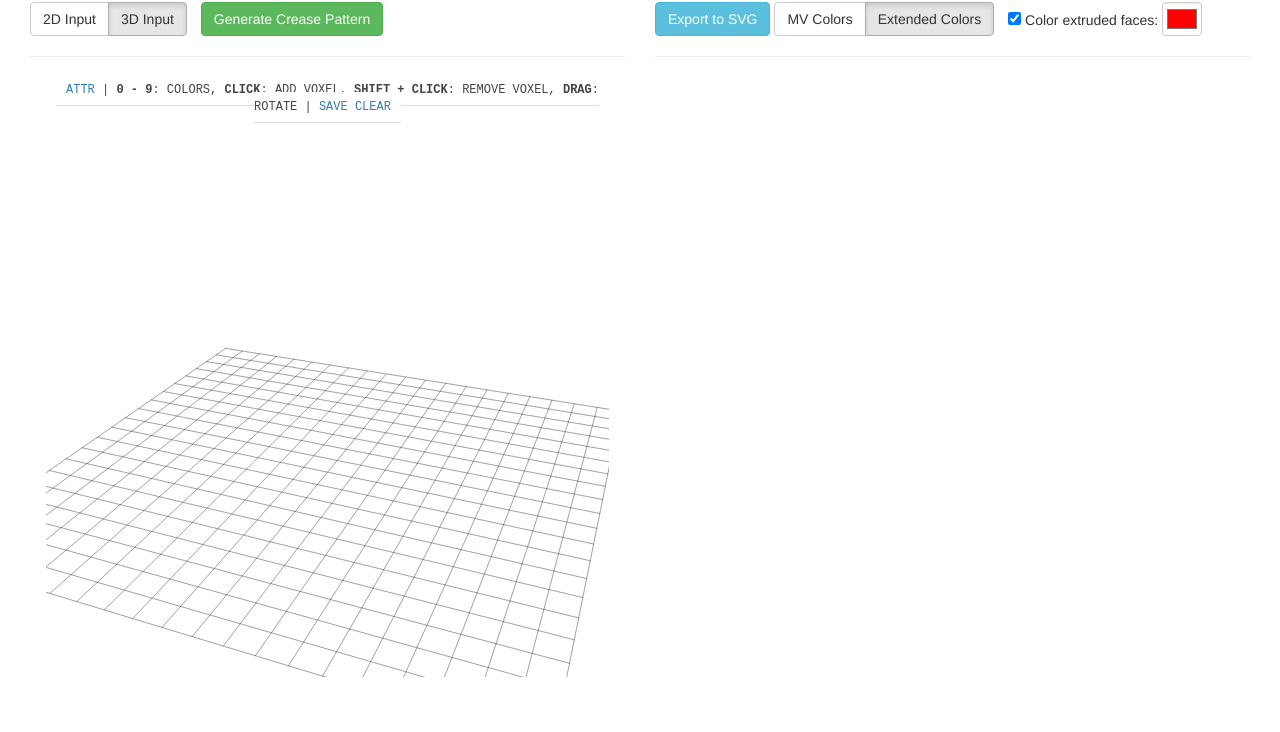
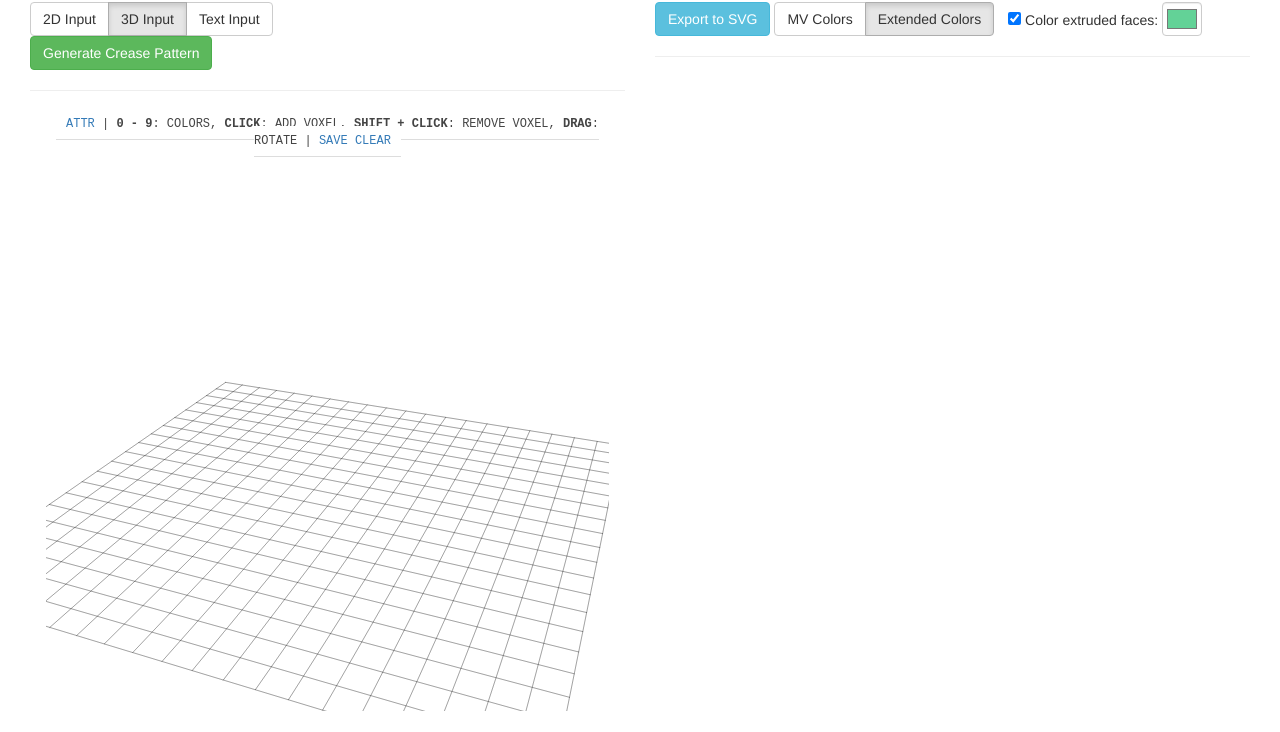
Before and after one commit to alam-shahul/Polygami, a plain HTML site: page index.html in a window 1280 px wide. Shown: the part 68-800 px from the top of the page. Drawn offline with nearby package versions, Linux system fonts and the light colour scheme.

Commit message:
Added extruded cube font!

```diff
--- a/index.html
+++ b/index.html
@@ -35,6 +35,7 @@
                 <div class="btn-group margin-right" role="group">
                   <button type="button" class="btn btn-default input-mode-picker" id="input-mode-2d">2D Input</button>
                   <button type="button" class="btn btn-default input-mode-picker active" id="input-mode-3d">3D Input</button>
+                  <button type="button" class="btn btn-default input-mode-picker" id="input-mode-text">Text Input</button>
                 </div>
                 <span class="controls-2d" style="display: none">
                   <label for="width">Width:</label>
@@ -45,6 +46,9 @@
                 </span>
                 <span class="controls-3d">
                   <button type="button" class="btn btn-success" id="generate-crease-pattern">Generate Crease Pattern</button>
+                </span>
+                <span class="controls-text" style="display: none">
+                  <input type="text" class="form-control" id="text-input" value="6.849">
                 </span>
               </div>
             </div>
@@ -73,7 +77,7 @@
                   Color extruded faces:
                 </label>
               </div>
-              <input class="form-control" type="color" value="#ff0000" id="face-color">
+              <input class="form-control" type="color" value="#63d297" id="face-color">
             </span>
           </form>
         </div>
@@ -84,6 +88,7 @@
 
     <!-- Scripts to run after body is constructed -->
     <script src="site/voxels.js"></script>
+    <script src="site/font.js"></script>
     <script src="site/scripts.js"></script>
   </body>
 </html>
--- /dev/null
+++ b/site/font.js
@@ -0,0 +1,266 @@
+var font = {
+  'A': {
+    width: 3,
+    pixels: [[1,1,1],[1,0,1],[1,1,1],[1,0,1],[1,0,1]]
+  },
+  'B': {
+    width: 3,
+    pixels: [[1,1,0],[1,0,1],[1,1,0],[1,0,1],[1,1,0]]
+  },
+  'C': {
+    width: 3,
+    pixels: [[0,1,1],[1,0,0],[1,0,0],[1,0,0],[0,1,1]]
+  },
+  'D': {
+    width: 3,
+    pixels: [[1,1,0],[1,0,1],[1,0,1],[1,0,1],[1,1,0]]
+  },
+  'E': {
+    width: 3,
+    pixels: [[1,1,1],[1,0,0],[1,1,1],[1,0,0],[1,1,1]]
+  },
+  'F': {
+    width: 3,
+    pixels: [[1,1,1],[1,0,0],[1,1,1],[1,0,0],[1,0,0]]
+  },
+  'G': {
+    width: 3,
+    pixels: [[0,1,1],[1,0,0],[1,0,1],[1,0,1],[0,1,1]]
+  },
+  'H': {
+    width: 3,
+    pixels: [[1,0,1],[1,0,1],[1,1,1],[1,0,1],[1,0,1]]
+  },
+  'I': {
+    width: 3,
+    pixels: [[1,1,1],[0,1,0],[0,1,0],[0,1,0],[1,1,1]]
+  },
+  'J': {
+    width: 3,
+    pixels: [[0,0,1],[0,0,1],[0,0,1],[1,0,1],[1,1,1]]
+  },
+  'K': {
+    width: 3,
+    pixels: [[1,0,1],[1,0,1],[1,1,0],[1,0,1],[1,0,1]]
+  },
+  'L': {
+    width: 3,
+    pixels: [[1,0,0],[1,0,0],[1,0,0],[1,0,0],[1,1,1]]
+  },
+  'M': {
+    width: 3,
+    pixels: [[1,0,1],[1,1,1],[1,0,1],[1,0,1],[1,0,1]]
+  },
+  'N': {
+    width: 3,
+    pixels: [[1,1,1],[1,0,1],[1,0,1],[1,0,1],[1,0,1]]
+  },
+  'O': {
+    width: 3,
+    pixels: [[1,1,1],[1,0,1],[1,0,1],[1,0,1],[1,1,1]]
+  },
+  'P': {
+    width: 3,
+    pixels: [[1,1,1],[1,0,1],[1,1,1],[1,0,0],[1,0,0]]
+  },
+  'Q': {
+    width: 3,
+    pixels: [[1,1,1],[1,0,1],[1,1,1],[0,0,1],[0,0,1]]
+  },
+  'R': {
+    width: 3,
+    pixels: [[1,1,0],[1,0,1],[1,1,0],[1,0,1],[1,0,1]]
+  },
+  'S': {
+    width: 3,
+    pixels: [[0,1,1],[1,0,0],[0,1,0],[0,0,1],[1,1,0]]
+  },
+  'T': {
+    width: 3,
+    pixels: [[1,1,1],[0,1,0],[0,1,0],[0,1,0],[0,1,0]]
+  },
+  'U': {
+    width: 3,
+    pixels: [[1,0,1],[1,0,1],[1,0,1],[1,0,1],[1,1,1]]
+  },
+  'V': {
+    width: 3,
+    pixels: [[1,0,1],[1,0,1],[1,0,1],[1,0,1],[0,1,0]]
+  },
+  'W': {
+    width: 3,
+    pixels: [[1,0,1],[1,0,1],[1,0,1],[1,1,1],[1,0,1]]
+  },
+  'X': {
+    width: 3,
+    pixels: [[1,0,1],[1,0,1],[0,1,0],[1,0,1],[1,0,1]]
+  },
+  'Y': {
+    width: 3,
+    pixels: [[1,0,1],[1,0,1],[1,1,1],[0,1,0],[0,1,0]]
+  },
+  'Z': {
+    width: 3,
+    pixels: [[1,1,1],[0,0,1],[0,1,0],[1,0,0],[1,1,1]]
+  },
+  '0': {
+    width: 3,
+    pixels: [[0,1,0],[1,0,1],[1,0,1],[1,0,1],[0,1,0]]
+  },
+  '1': {
+    width: 3,
+    pixels: [[0,1,0],[1,1,0],[0,1,0],[0,1,0],[1,1,1]]
+  },
+  '2': {
+    width: 3,
+    pixels: [[1,1,0],[0,0,1],[0,1,0],[1,0,0],[1,1,1]]
+  },
+  '3': {
+    width: 3,
+    pixels: [[1,1,1],[0,0,1],[0,1,1],[0,0,1],[1,1,1]]
+  },
+  '4': {
+    width: 3,
+    pixels: [[1,0,1],[1,0,1],[1,1,1],[0,0,1],[0,0,1]]
+  },
+  '5': {
+    width: 3,
+    pixels: [[1,1,1],[1,0,0],[1,1,1],[0,0,1],[1,1,0]]
+  },
+  '6': {
+    width: 3,
+    pixels: [[0,1,1],[1,0,0],[1,1,1],[1,0,1],[1,1,1]]
+  },
+  '7': {
+    width: 3,
+    pixels: [[1,1,1],[0,0,1],[0,1,0],[1,0,0],[1,0,0]]
+  },
+  '8': {
+    width: 3,
+    pixels: [[1,1,1],[1,0,1],[1,1,1],[1,0,1],[1,1,1]]
+  },
+  '9': {
+    width: 3,
+    pixels: [[1,1,1],[1,0,1],[1,1,1],[0,0,1],[1,1,0]]
+  },
+  '.': {
+    width: 1,
+    pixels: [[0],[0],[0],[0],[1]]
+  },
+  ',': {
+    width: 2,
+    pixels: [[0,0],[0,0],[0,0],[1,1],[0,1]]
+  },
+  '\'': {
+    width: 1,
+    pixels: [[1],[1],[0],[0],[0]]
+  },
+  '"': {
+    width: 3,
+    pixels: [[1,0,1],[1,0,1],[0,0,0],[0,0,0],[0,0,0]]
+  },
+  '?': {
+    width: 3,
+    pixels: [[1,1,0],[0,0,1],[0,1,0],[0,0,0],[0,1,0]]
+  },
+  '!': {
+    width: 1,
+    pixels: [[1],[1],[1],[0],[1]]
+  },
+  '@': {
+    width: 3,
+    pixels: [[1,1,1],[1,0,1],[1,0,1],[1,0,0],[1,1,1]]
+  },
+  '#': {
+    width: 5,
+    pixels: [[0,1,0,1,0],[1,1,1,1,1],[0,1,0,1,0],[1,1,1,1,1],[0,1,0,1,0]]
+  },
+  '%': {
+    width: 3,
+    pixels: [[1,0,1],[0,0,1],[0,1,0],[1,0,0],[1,0,1]]
+  },
+  '*': {
+    width: 3,
+    pixels: [[1,0,1],[0,1,0],[1,0,1],[0,0,0],[0,0,0]]
+  },
+  '(': {
+    width: 2,
+    pixels: [[0,1],[1,0],[1,0],[1,0],[0,1]]
+  },
+  ')': {
+    width: 2,
+    pixels: [[1,0],[0,1],[0,1],[0,1],[1,0]]
+  },
+  '+': {
+    width: 3,
+    pixels: [[0,0,0],[0,1,0],[1,1,1],[0,1,0],[0,0,0]]
+  },
+  '-': {
+    width: 3,
+    pixels: [[0,0,0],[0,0,0],[1,1,1],[0,0,0],[0,0,0]]
+  },
+  '/': {
+    width: 3,
+    pixels: [[0,0,1],[0,0,1],[0,1,0],[1,0,0],[1,0,0]]
+  },
+  '\\': {
+    width: 3,
+    pixels: [[1,0,0],[1,0,0],[0,1,0],[0,0,1],[0,0,1]]
+  },
+  ':': {
+    width: 1,
+    pixels: [[0],[1],[0],[1],[0]]
+  },
+  ';': {
+    width: 1,
+    pixels: [[0],[1],[0],[1],[1]]
+  },
+  '<': {
+    width: 3,
+    pixels: [[0,0,1],[0,1,0],[1,0,0],[0,1,0],[0,0,1]]
+  },
+  '>': {
+    width: 3,
+    pixels: [[1,0,0],[0,1,0],[0,0,1],[0,1,0],[1,0,0]]
+  },
+  '[': {
+    width: 2,
+    pixels: [[1,1],[1,0],[1,0],[1,0],[1,1]]
+  },
+  ']': {
+    width: 2,
+    pixels: [[1,1],[0,1],[0,1],[0,1],[1,1]]
+  },
+  '^': {
+    width: 3,
+    pixels: [[0,1,0],[1,0,1],[0,0,0],[0,0,0],[0,0,0]]
+  },
+  '`': {
+    width: 2,
+    pixels: [[1,0,0],[0,1,0],[0,0,0],[0,0,0],[0,0,0]]
+  },
+  '{': {
+    width: 3,
+    pixels: [[0,1,1],[0,1,0],[1,0,0],[0,1,0],[0,1,1]]
+  },
+  '}': {
+    width: 3,
+    pixels: [[1,1,0],[0,1,0],[0,0,1],[0,1,0],[1,1,0]]
+  },
+  '|': {
+    width: 1,
+    pixels: [[1],[1],[1],[1],[1]]
+  },
+  '~': {
+    width: 3,
+    pixels: [[0,1,1],[1,1,0],[0,0,0],[0,0,0],[0,0,0]]
+  },
+  '_': {
+    width: 3,
+    pixels: [[0,0,0],[0,0,0],[0,0,0],[0,0,0],[1,1,1]]
+  },
+  ' ': {
+    width: 1,
+    pixels: [[0],[0],[0],[0],[0]]
+  }
+};
--- a/site/scripts.js
+++ b/site/scripts.js
@@ -5,7 +5,7 @@ const VIEWER_SIZE = 600;
 
 var draw;
 var colorSchemeExtended = true;
-var inputMode3D = true;
+var inputMode = '3d';
 
 $(document).ready(function() {
   // Set up crease pattern viewer
@@ -45,14 +45,24 @@ $(document).ready(function() {
     updateOutput();
   });
 
+  $('#text-input').keyup(function(e) {
+    // Ignore the arrow keys
+    if (e.keyCode >= 37 && e.keyCode <= 40) {
+      return;
+    }
+    writeTextToGrid($('#text-input').val());
+    updateOutput();
+  });
+
   $('#input-mode-2d').click(function() {
     if (!($(this).hasClass('active'))) {
-      inputMode3D = false;
+      inputMode = '2d';
       $('.input-mode-picker').removeClass('active');
       $(this).addClass('active');
       $('#grid').show();
       $('.controls-2d').show();
       $('.controls-3d').hide();
+      $('.controls-text').hide();
       $('#input-3d').empty();
       $('#input-3d').hide();
       $('#input-title').text('Pixel Input');
@@ -62,16 +72,35 @@ $(document).ready(function() {
 
   $('#input-mode-3d').click(function() {
     if (!($(this).hasClass('active'))) {
-      inputMode3D = true;
+      inputMode = '3d';
       $('.input-mode-picker').removeClass('active');
       $(this).addClass('active');
       $('#grid').hide();
       $('#input-3d').show();
       $('.controls-2d').hide();
       $('.controls-3d').show();
+      $('.controls-text').hide();
       init();
       render();
       $('#input-title').text('Voxel Input');
+      updateOutput();
+    }
+  });
+
+  $('#input-mode-text').click(function() {
+    if (!($(this).hasClass('active'))) {
+      inputMode = 'text';
+      $('.input-mode-picker').removeClass('active');
+      $(this).addClass('active');
+      $('#grid').show();
+      $('#input-3d').empty();
+      $('#input-3d').hide();
+      $('.controls-2d').hide();
+      $('.controls-3d').hide();
+      $('.controls-text').show();
+      $('#text-input').focus();
+      $('#input-title').text('Text Input');
+      writeTextToGrid($('#text-input').val());
       updateOutput();
     }
   });
@@ -118,6 +147,42 @@ function setupGrid() {
   });
 };
 
+function writeTextToGrid(text) {
+  // Normalize text
+  text = text.toUpperCase();
+
+  var i, j, k, newWidth = 1, char, grid = [];
+
+  // Adjust grid size to fit the text, plus a border of 1
+  for (i = 0; i < text.length; i++) {
+    char = text[i];
+    if (font.hasOwnProperty(char)) {
+      newWidth += font[char].width + 1; // Include new char plus a space
+    }
+  }
+  width = newWidth;
+  height = 7; // All chars in our font are height 5
+  $('#width').val(width);
+  $('#height').val(height);
+  setupGrid();
+
+  // Update grid to show the text
+  var col = 1;
+  for (i = 0; i < text.length; i++) {
+    char = text[i];
+    if (font.hasOwnProperty(char)) {
+      for (j = 0; j < font[char].pixels.length; j++) {
+        for (k = 0; k < font[char].pixels[j].length; k++) {
+          if (font[char].pixels[j][k] === 1) {
+            $('#' + (col + k) + '-' + (height - j - 2)).addClass('filled');
+          }
+        }
+      }
+      col += font[char].width + 1;
+    }
+  }
+};
+
 // Update the crease pattern and 3D viewer
 function updateOutput() {
   updateViewer(creaseGrid(computeCorners(parseGrid())));
@@ -126,7 +191,7 @@ function updateOutput() {
 // Parses the pixel input into a 2D array or the 3D input into a 3D array
 function parseGrid() {
   var grid = [];
-  if (inputMode3D) {
+  if (inputMode === '3d') {
     // Handle empty grid
     if (!voxels.length) {
       return [[0]];
```
